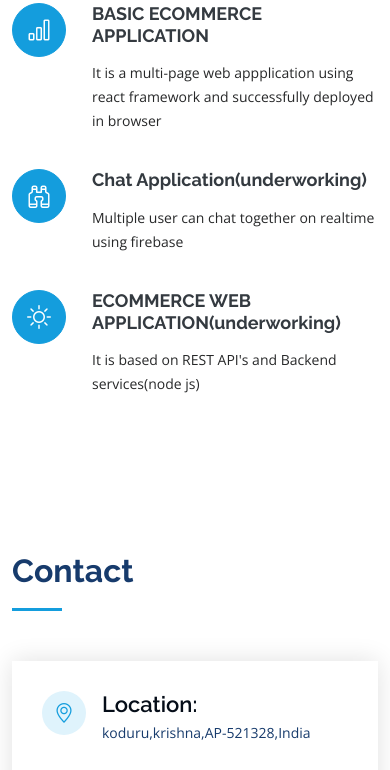
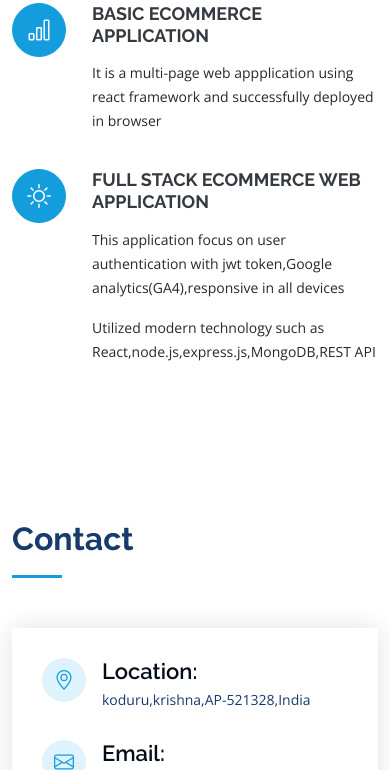
Before and after one commit to Pavan-kalyan99/my-portfolio, a plain HTML site: page index.html in a window 390 px wide. Shown: the part 4254-5024 px from the top of the page. Drawn offline with nearby package versions, Linux system fonts and the light colour scheme.

Commit message:
Update index.html

```diff
--- a/index.html
+++ b/index.html
@@ -420,15 +420,16 @@
             <h4 class="title"><a href="">BASIC ECOMMERCE APPLICATION </a></h4>
             <p class="description">It is a multi-page web appplication using react framework and successfully deployed in browser </p>
           </div>
-          <div class="col-lg-4 col-md-6 icon-box" data-aos="fade-up" data-aos-delay="300">
+<!--           <div class="col-lg-4 col-md-6 icon-box" data-aos="fade-up" data-aos-delay="300">
             <div class="icon"><i class="bi bi-binoculars"></i></div>
             <h4 class="title"><a href="">Chat Application(underworking) </a></h4>
             <p class="description">Multiple user can chat together on realtime using firebase</p>
-          </div>
+          </div> -->
           <div class="col-lg-4 col-md-6 icon-box" data-aos="fade-up" data-aos-delay="400">
             <div class="icon"><i class="bi bi-brightness-high"></i></div>
-            <h4 class="title"><a href="">ECOMMERCE WEB APPLICATION(underworking)</a></h4>
-            <p class="description">It is based on REST API's and Backend services(node js) </p>
+            <h4 class="title"><a href="">FULL STACK ECOMMERCE WEB APPLICATION</a></h4>
+            <p class="description">This application focus on user authentication with jwt token,Google analytics(GA4),responsive in all devices</p>
+            <p class="description">Utilized modern  technology such as React,node.js,express.js,MongoDB,REST API</p>
           </div>
           <!-- <div class="col-lg-4 col-md-6 icon-box" data-aos="fade-up" data-aos-delay="500">
             <div class="icon"><i class="bi bi-calendar4-week"></i></div>
```
